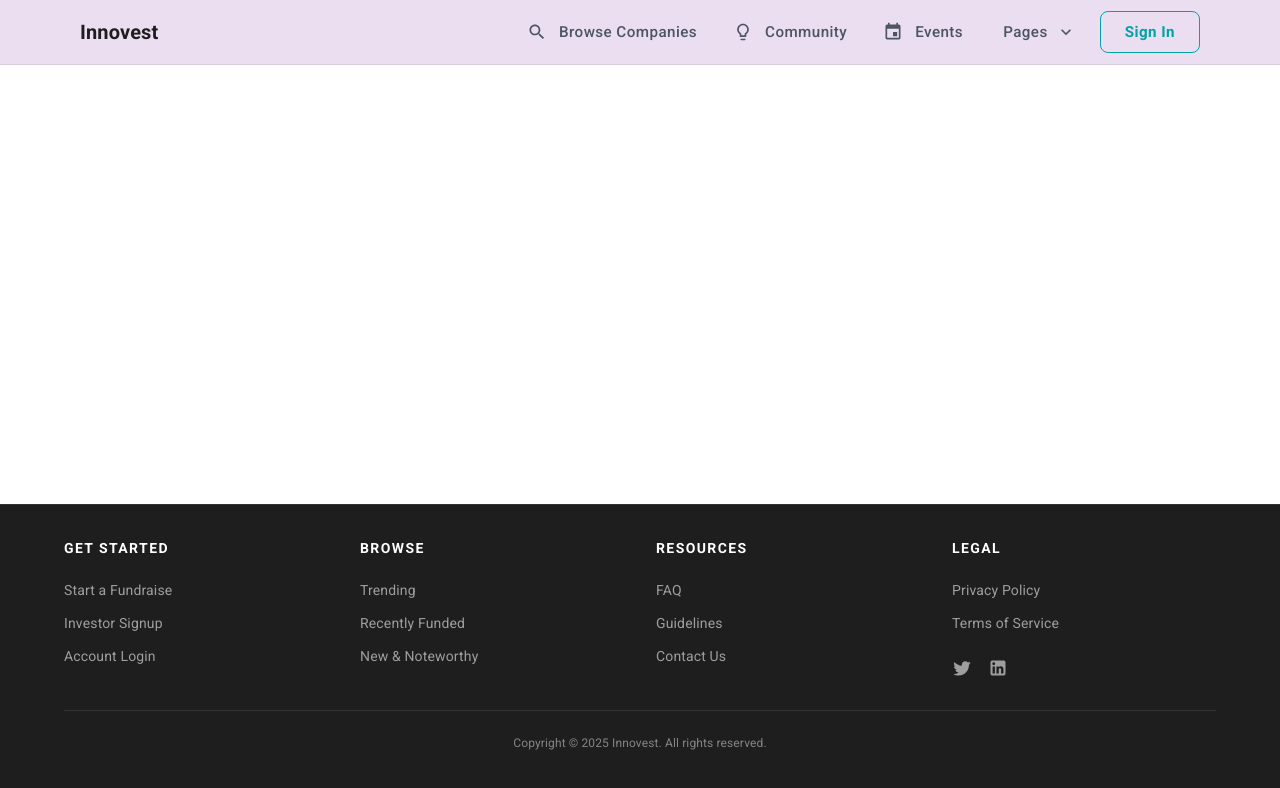
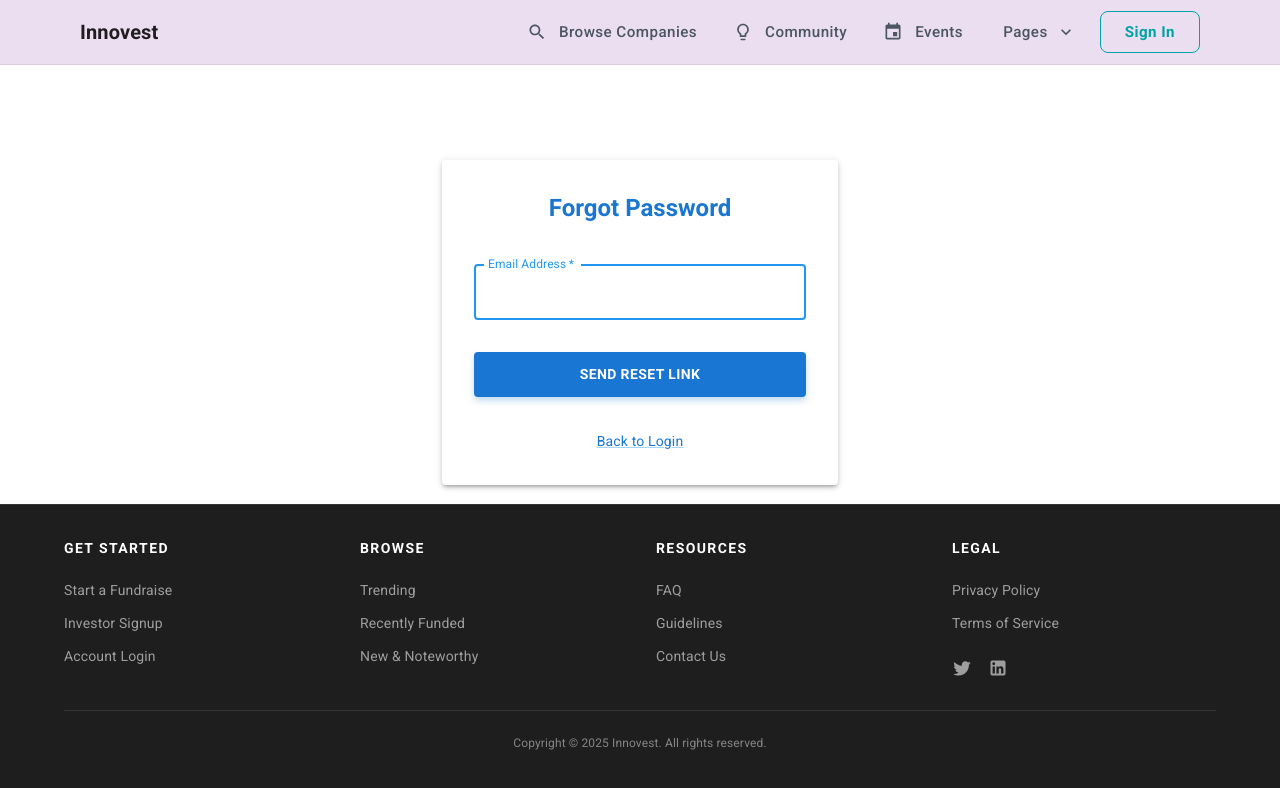
Before and after one commit to mdalemrananas/InnoVest-StartUp-Investment-Platform, a React (Create React App) app in the folder frontend/: page /forgot-password in a window 1280 px wide. Shown: the top 788 px of the page. Built offline with nearby package versions, Linux system fonts and the light colour scheme.

Commit message:
Forget Password frontend

```diff
--- a/frontend/src/App.js
+++ b/frontend/src/App.js
@@ -3,6 +3,7 @@ import { Routes, Route } from 'react-router-dom';
 import Login from './components/auth/Login';
 import Register from './components/auth/Register';
 import VerifyEmail from './components/auth/VerifyEmail';
+import ForgotPassword from './components/auth/ForgotPassword';
 import Layout from './components/shared/Layout';
 
 function App() {
@@ -12,6 +13,7 @@ function App() {
         <Route path="/login" element={<Login />} />
         <Route path="/register" element={<Register />} />
         <Route path="/verify-email/:token" element={<VerifyEmail />} />
+        <Route path="/forgot-password" element={<ForgotPassword />} />
       </Routes>
     </Layout>
   );
--- /dev/null
+++ b/frontend/src/components/auth/ForgotPassword.js
@@ -0,0 +1,111 @@
+import React, { useState } from 'react';
+import { useNavigate, Link } from 'react-router-dom';
+import {
+    Container,
+    Box,
+    Typography,
+    TextField,
+    Button,
+    Alert,
+    Paper,
+    Link as MuiLink
+} from '@mui/material';
+import authService from '../../services/authService';
+
+const ForgotPassword = () => {
+    const navigate = useNavigate();
+    const [email, setEmail] = useState('');
+    const [error, setError] = useState('');
+    const [success, setSuccess] = useState('');
+    const [loading, setLoading] = useState(false);
+
+    const handleSubmit = async (e) => {
+        e.preventDefault();
+        setError('');
+        setSuccess('');
+        setLoading(true);
+
+        try {
+            const response = await authService.forgotPassword(email);
+            setSuccess(response.message);
+        } catch (err) {
+            setError(err.response?.data?.error || 'An error occurred. Please try again.');
+        } finally {
+            setLoading(false);
+        }
+    };
+
+    return (
+        <Container component="main" maxWidth="xs" sx={{ mt: 12 }}>
+            <Box
+                sx={{
+                    display: 'flex',
+                    flexDirection: 'column',
+                    alignItems: 'center',
+                }}
+            >
+                <Paper elevation={3} sx={{ p: 4, width: '100%' }}>
+                    <Typography component="h1" variant="h5" sx={{ mb: 3, textAlign: 'center', color: '#1976d2', fontWeight: 600 }}>
+                        Forgot Password
+                    </Typography>
+
+                    {error && (
+                        <Alert severity="error" sx={{ mb: 2 }}>
+                            {error}
+                        </Alert>
+                    )}
+
+                    {success && (
+                        <Alert severity="success" sx={{ mb: 2 }}>
+                            {success}
+                        </Alert>
+                    )}
+
+                    <Box component="form" onSubmit={handleSubmit} noValidate>
+                        <TextField
+                            margin="normal"
+                            required
+                            fullWidth
+                            id="email"
+                            label="Email Address"
+                            name="email"
+                            autoComplete="email"
+                            autoFocus
+                            value={email}
+                            onChange={(e) => setEmail(e.target.value)}
+                        />
+                        <Button
+                            type="submit"
+                            fullWidth
+                            variant="contained"
+                            sx={{
+                                mt: 3,
+                                mb: 2,
+                                backgroundColor: '#1976d2',
+                                color: 'white',
+                                padding: '10px 20px',
+                                fontWeight: 600,
+                                boxShadow: '0 4px 6px rgba(25, 118, 210, 0.25)',
+                                '&:hover': {
+                                    backgroundColor: '#1565c0',
+                                    boxShadow: '0 6px 8px rgba(25, 118, 210, 0.35)',
+                                }
+                            }}
+                            disabled={loading}
+                        >
+                            {loading ? 'Sending...' : 'Send Reset Link'}
+                        </Button>
+
+                        <Box sx={{ mt: 2, textAlign: 'center' }}>
+                            <MuiLink component={Link} to="/login" variant="body2" sx={{ color: '#1976d2' }}>
+                                Back to Login
+                            </MuiLink>
+                        </Box>
+                    </Box>
+                </Paper>
+            </Box>
+        </Container>
+    );
+};
+
+export default ForgotPassword;
```
